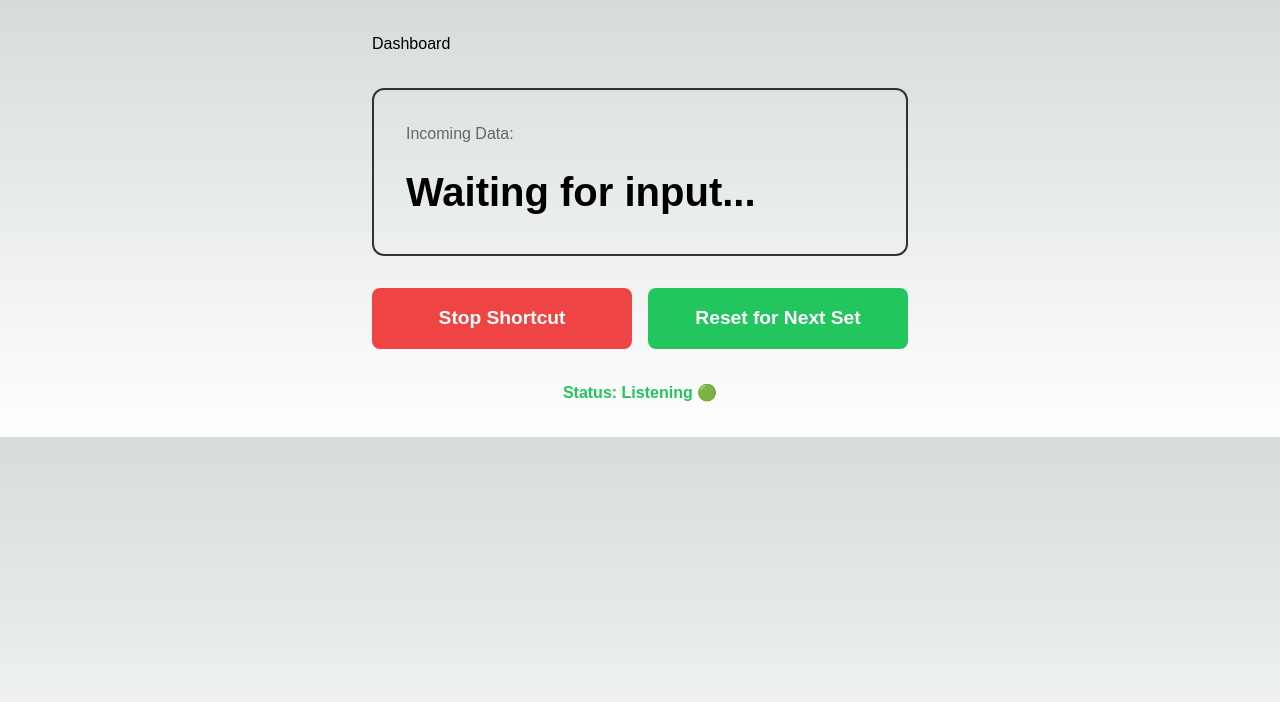
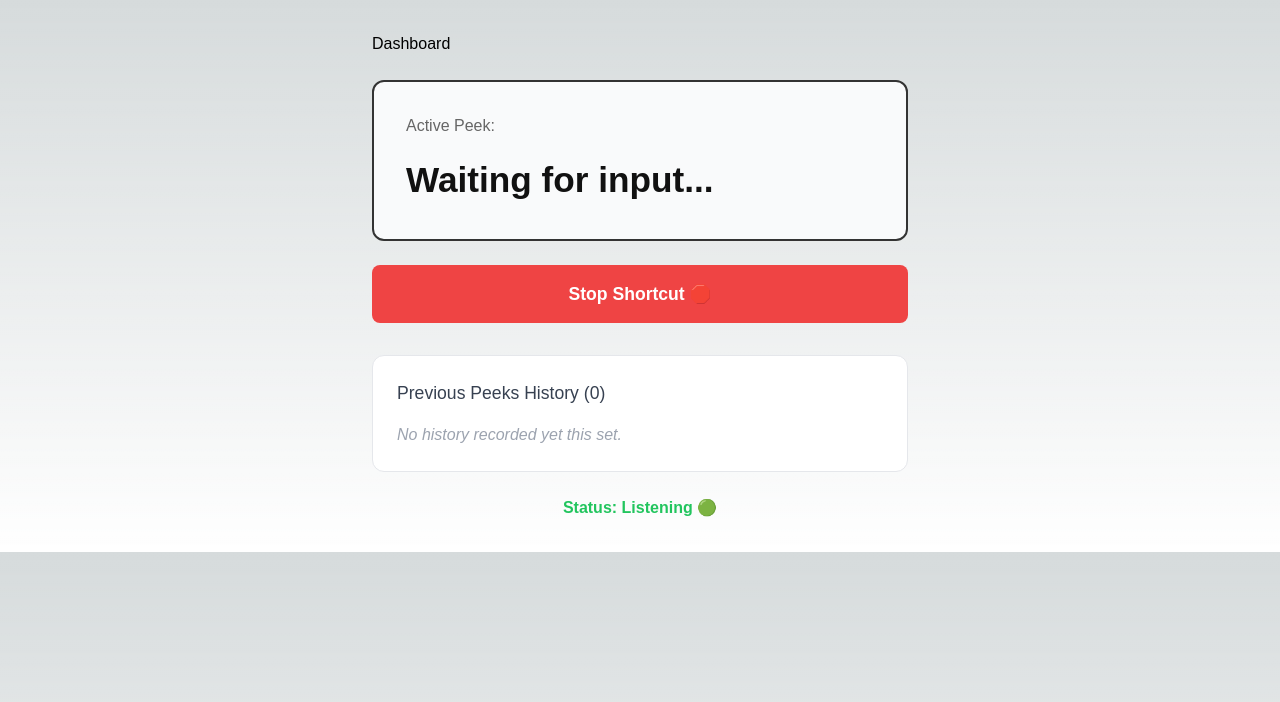
Before and after one commit to Robertmagic52/notes-peek, a Next.js app: page / in a window 1280 px wide. Shown: the top 702 px of the page. Built offline with nearby package versions, Linux system fonts and the light colour scheme.

Commit message:
Enhance PeekDashboard with history tracking
Added history state to track previous thoughts and updated UI components for better clarity.

```diff
--- a/app/page.tsx
+++ b/app/page.tsx
@@ -6,15 +6,17 @@ import { useState, useEffect } from 'react';
 export default function PeekDashboard() {
   const [status, setStatus] = useState("continue");
   const [thought, setThought] = useState("");
+  const [history, setHistory] = useState([]);
 
-  // Polls the server every second to instantly show your captured notes
+  // Polls the server every second for live updates
   useEffect(() => {
     const interval = setInterval(async () => {
       try {
         const res = await fetch('/api/peek');
         const data = await res.json();
         setStatus(data.action);
-        setThought(data.thought);
+        setThought(data.thought || "");
+        setHistory(data.history || []);
       } catch (error) {
         console.error("Error fetching peek:", error);
       }
@@ -32,47 +34,85 @@ export default function PeekDashboard() {
     setStatus("stop");
   };
 
-  const handleReset = async () => {
+  const handleResume = async () => {
     await fetch('/api/peek', {
       method: 'POST',
       headers: { 'Content-Type': 'application/json' },
       body: JSON.stringify({ action: 'continue' }),
     });
     setStatus("continue");
-    setThought(""); // Visually clear the old note off the screen
+  };
+
+  // Clears the active screen peek, but preserves history stack
+  const handleClearPeek = async () => {
+    await fetch('/api/peek', {
+      method: 'POST',
+      headers: { 'Content-Type': 'application/json' },
+      body: JSON.stringify({ action: 'clear_peek' }),
+    });
+    setThought("");
   };
 
   return (
     <div style={{ padding: '2rem', fontFamily: 'sans-serif', maxWidth: '600px', margin: '0 auto' }}>
       <h1>Dashboard</h1>
 
-      {/* The Peek Display Container */}
-      <div style={{ margin: '2rem 0', padding: '2rem', border: '2px solid #333', borderRadius: '12px', minHeight: '150px' }}>
-        <h2 style={{ margin: '0 0 1rem 0', fontSize: '1rem', color: '#666' }}>Incoming Data:</h2>
-        <p style={{ fontSize: '2.5rem', fontWeight: 'bold', margin: 0 }}>
+      {/* Active Peek Display Container */}
+      <div style={{ margin: '1.5rem 0', padding: '2rem', border: '2px solid #333', borderRadius: '12px', minHeight: '140px', backgroundColor: '#f9fafb' }}>
+        <div style={{ display: 'flex', justifyContent: 'space-between', alignItems: 'center', marginBottom: '1rem' }}>
+          <h2 style={{ margin: 0, fontSize: '1rem', color: '#666' }}>Active Peek:</h2>
+          {thought && (
+            <button
+              onClick={handleClearPeek}
+              style={{ padding: '0.4rem 0.8rem', backgroundColor: '#e5e7eb', border: 'none', borderRadius: '6px', cursor: 'pointer', fontSize: '0.85rem', fontWeight: 'bold' }}
+            >
+              Clear Peek
+            </button>
+          )}
+        </div>
+        <p style={{ fontSize: '2.2rem', fontWeight: 'bold', margin: 0, wordBreak: 'break-word', color: '#111' }}>
           {thought || "Waiting for input..."}
         </p>
       </div>
 
-      {/* Controls */}
-      <div style={{ display: 'flex', gap: '1rem' }}>
-        <button
-          onClick={handleStop}
-          style={{ flex: 1, padding: '1rem', backgroundColor: '#ef4444', color: 'white', border: 'none', borderRadius: '8px', cursor: 'pointer', fontSize: '1.2rem', fontWeight: 'bold' }}
-        >
-          Stop Shortcut
-        </button>
-
-        <button
-          onClick={handleReset}
-          style={{ flex: 1, padding: '1rem', backgroundColor: '#22c55e', color: 'white', border: 'none', borderRadius: '8px', cursor: 'pointer', fontSize: '1.2rem', fontWeight: 'bold' }}
-        >
-          Reset for Next Set
-        </button>
+      {/* Primary Controls */}
+      <div style={{ display: 'flex', gap: '1rem', marginBottom: '2rem' }}>
+        {status === 'stop' ? (
+          <button
+            onClick={handleResume}
+            style={{ flex: 1, padding: '1rem', backgroundColor: '#22c55e', color: 'white', border: 'none', borderRadius: '8px', cursor: 'pointer', fontSize: '1.1rem', fontWeight: 'bold' }}
+          >
+            Resume Listening 🟢
+          </button>
+        ) : (
+          <button
+            onClick={handleStop}
+            style={{ flex: 1, padding: '1rem', backgroundColor: '#ef4444', color: 'white', border: 'none', borderRadius: '8px', cursor: 'pointer', fontSize: '1.1rem', fontWeight: 'bold' }}
+          >
+            Stop Shortcut 🛑
+          </button>
+        )}
       </div>
 
-      {/* Status Indicator */}
-      <div style={{ marginTop: '2rem', textAlign: 'center', color: status === 'stop' ? '#ef4444' : '#22c55e' }}>
+      {/* History Feed Section */}
+      <div style={{ border: '1px solid #e5e7eb', borderRadius: '12px', padding: '1.5rem', backgroundColor: '#fff' }}>
+        <h3 style={{ margin: '0 0 1rem 0', fontSize: '1.1rem', color: '#374151' }}>Previous Peeks History ({history.length})</h3>
+        {history.length === 0 ? (
+          <p style={{ color: '#9ca3af', fontStyle: 'italic', margin: 0 }}>No history recorded yet this set.</p>
+        ) : (
+          <ul style={{ listStyleType: 'none', padding: 0, margin: 0, maxHeight: '250px', overflowY: 'auto' }}>
+            {history.map((item, index) => (
+              <li key={index} style={{ padding: '0.75rem 1rem', borderBottom: '1px solid #f3f4f6', display: 'flex', justifyContent: 'space-between', fontSize: '1rem' }}>
+                <span style={{ fontWeight: '500', color: '#1f2937' }}>{item}</span>
+                <span style={{ fontSize: '0.8rem', color: '#9ca3af' }}>#{history.length - index}</span>
+              </li>
+            ))}
+          </ul>
+        )}
+      </div>
+
+      {/* Status Footer */}
+      <div style={{ marginTop: '1.5rem', textAlign: 'center', color: status === 'stop' ? '#ef4444' : '#22c55e' }}>
         <strong>Status: {status === 'stop' ? 'Stopped 🛑' : 'Listening 🟢'}</strong>
       </div>
     </div>
```
